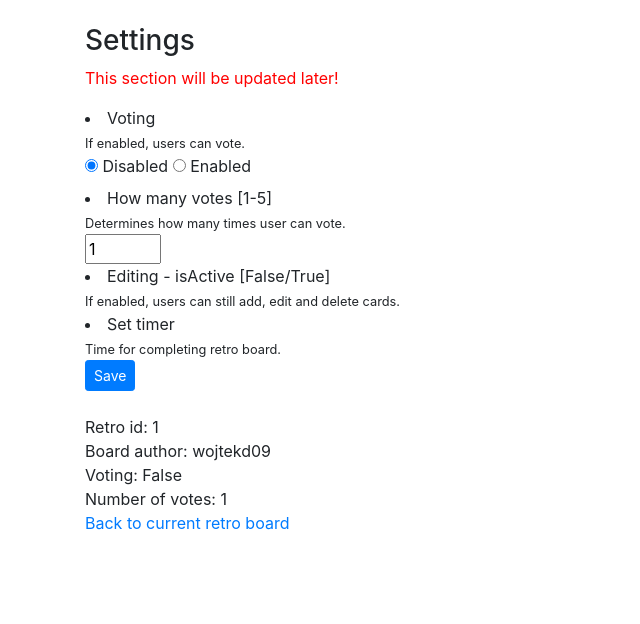
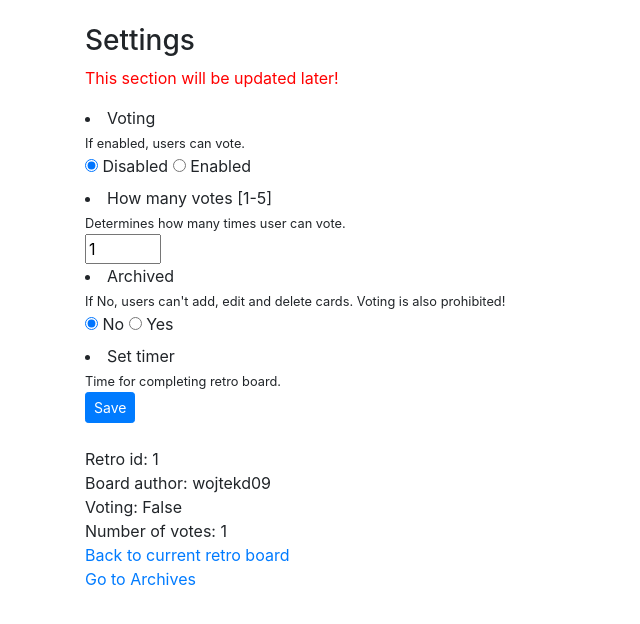
Before and after one commit to wojtekd9393/DjangoProjects, a Django app: page /home/1/settings/ in a window 1280 px wide. Shown: the part 58-682 px from the top of the page, without its empty margins (0-640 px from the left). Run offline with Django 3.2, Linux system fonts and the light colour scheme; data comes from the database, SQL or seed files in the repository; both versions use the stored data as it was after the commit; some libraries are stand-ins or nearby versions.

Commit message:
Added Archives space for retro boards

```diff
--- a/retro_app/models.py
+++ b/retro_app/models.py
@@ -10,6 +10,7 @@ class Retro(models.Model):
     author = models.ForeignKey(get_user_model(), on_delete=models.CASCADE)
     voting = models.BooleanField(default=False)
     votes = models.PositiveSmallIntegerField(default=1)
+    archived = models.BooleanField(default=False)
 
     def __str__(self):
         return self.name + " (" + self.author.username + ")"
--- a/retro_app/views.py
+++ b/retro_app/views.py
@@ -121,13 +121,15 @@ def settings(request, retro_id):
     author = retro.author
     voting = retro.voting
     votes = retro.votes
-    return render(request, 'settings.html', {'retro_id': retro_id, 'author': author, 'voting': voting, 'votes': votes})
+    archived = retro.archived
+    return render(request, 'settings.html', {'retro_id': retro_id, 'author': author, 'voting': voting, 'votes': votes, 'archived': archived})
 
 
 def voting(request, retro_id):
     retro = get_object_or_404(Retro, id=retro_id)
     retro.voting = request.POST.get("voting")
     retro.votes = request.POST.get('num_of_votes')
+    retro.archived = request.POST.get('archived')
     retro.save()
     # request.session['num_of_votes'] = retro.votes
     return HttpResponseRedirect(reverse('settings', args=[str(retro_id)]))
@@ -149,3 +151,13 @@ def card_vote_down(request, card_id):
     card.votes.remove(request.user)
     retro_id = card.retro.id
     return HttpResponseRedirect(reverse('home', args=[str(retro_id)]))
+
+
+@login_required
+def archived(request):
+    user = request.user
+    archived_retros = Retro.objects.filter(author=user.id, archived=True)
+    retros_with_amount_of_cards = []
+    for retro in archived_retros:
+        retros_with_amount_of_cards.append([retro, retro.list_set.count()])
+    return render(request, 'archived.html', {'archived_retros': archived_retros, 'all_items': retros_with_amount_of_cards})
--- a/retro_tool/urls.py
+++ b/retro_tool/urls.py
@@ -15,7 +15,7 @@ Including another URLconf
 """
 from django.contrib import admin
 from django.urls import path, include
-from retro_app.views import home, delete, edit, main, go_to_main, remove_retro, dashboard, register, settings, voting, card_vote, card_vote_down
+from retro_app.views import home, delete, edit, main, go_to_main, remove_retro, dashboard, register, settings, voting, card_vote, card_vote_down, archived
 
 urlpatterns = [
     path('', go_to_main),
@@ -32,6 +32,7 @@ urlpatterns = [
     path('voting/<retro_id>', voting, name="voting"),
     path('vote/<card_id>', card_vote, name="card_vote"),
     path('vote-down/<card_id>', card_vote_down, name="card_vote_down"),
+    path('archived/', archived, name="archived"),
 ]
 
 """
--- a/templates/base.html
+++ b/templates/base.html
@@ -32,6 +32,9 @@
             <li class="nav-item">
                 <a class="nav-link" href="{% url 'main' %}">My boards</a>
             </li>
+            <li class="nav-item">
+
+            </li>
         </ul>
       </div>
           {% if user.is_authenticated %}
@@ -42,6 +45,7 @@
 
           <div class="dropdown-menu" aria-labelledby="dropdownMenuButton">
               <a class="dropdown-item" href="{% url 'main' %}">My boards</a>
+              <a class="dropdown-item" href="{% url 'archived' %}">Archives</a>
               <a class="dropdown-item" href="{% url 'password_change' %}">Change password</a>
               {% block settings %}
 
--- a/templates/main.html
+++ b/templates/main.html
@@ -35,6 +35,7 @@
 </div>
     {% if all_items %}
         {% for retro, amountOfCards in all_items %}
+            {% if not retro.archived %}
                 <div class="card text-white bg-primary mb-3" style="width: 20rem; float: left; margin: 10px;">
                     <div class="card-header">
                         <a href="{% url 'home' retro.id %}" style="color: black; float: left;">{{ retro.name }} ({{amountOfCards}} cards)</a>
@@ -44,6 +45,7 @@
                         {{ retro.leader }}</br>
                     </div>
                 </div>
+            {% endif %}
         {% endfor %}
     {% endif %}
                 <div class="card " style="float: left; margin: 10px; width: 20rem;">
--- a/templates/settings.html
+++ b/templates/settings.html
@@ -20,7 +20,17 @@
 
     <li>How many votes [1-5]</li> <small>Determines how many times user can vote.</small><br/>
         <input type="number" name="num_of_votes" value="{{ votes }}" min="1" max="5"/>
-    <li>Editing - isActive [False/True]</li> <small>If enabled, users can still add, edit and delete cards.</small>
+
+    <li>Archived</li> <small>If No, users can't add, edit and delete cards. Voting is also prohibited!</small>
+        <div>
+            <input type="radio" id="not_archived"
+             name="archived" value="False" {% if not archived %} checked {% endif %}>
+            <label for="not_archived">No</label>
+
+            <input type="radio" id="archived"
+             name="archived" value="True" {% if archived %} checked {% endif %}>
+            <label for="archived">Yes</label>
+        </div>
         <li>Set timer</li> <small>Time for completing retro board.</small> <br/>
         <button type="submit" class="btn btn-primary btn-sm">Save</button>
     </form>
@@ -29,6 +39,7 @@
     Board author: {{ author }} <br/>
     Voting: {{ voting }} <br/>
     Number of votes: {{ votes }} <br/>
-    <a href="{% url 'home' retro_id %}">Back to current retro board</a>
+    <a href="{% url 'home' retro_id %}">Back to current retro board</a> <br/>
+    <a href="{% url 'archived' %}">Go to Archives</a>
 
 {% endblock %}
```
Also changed, not shown: templates/archived.html (added, +19 -0 lines), db.sqlite3, retro_app/migrations/0012_retro_archived.py (added).
